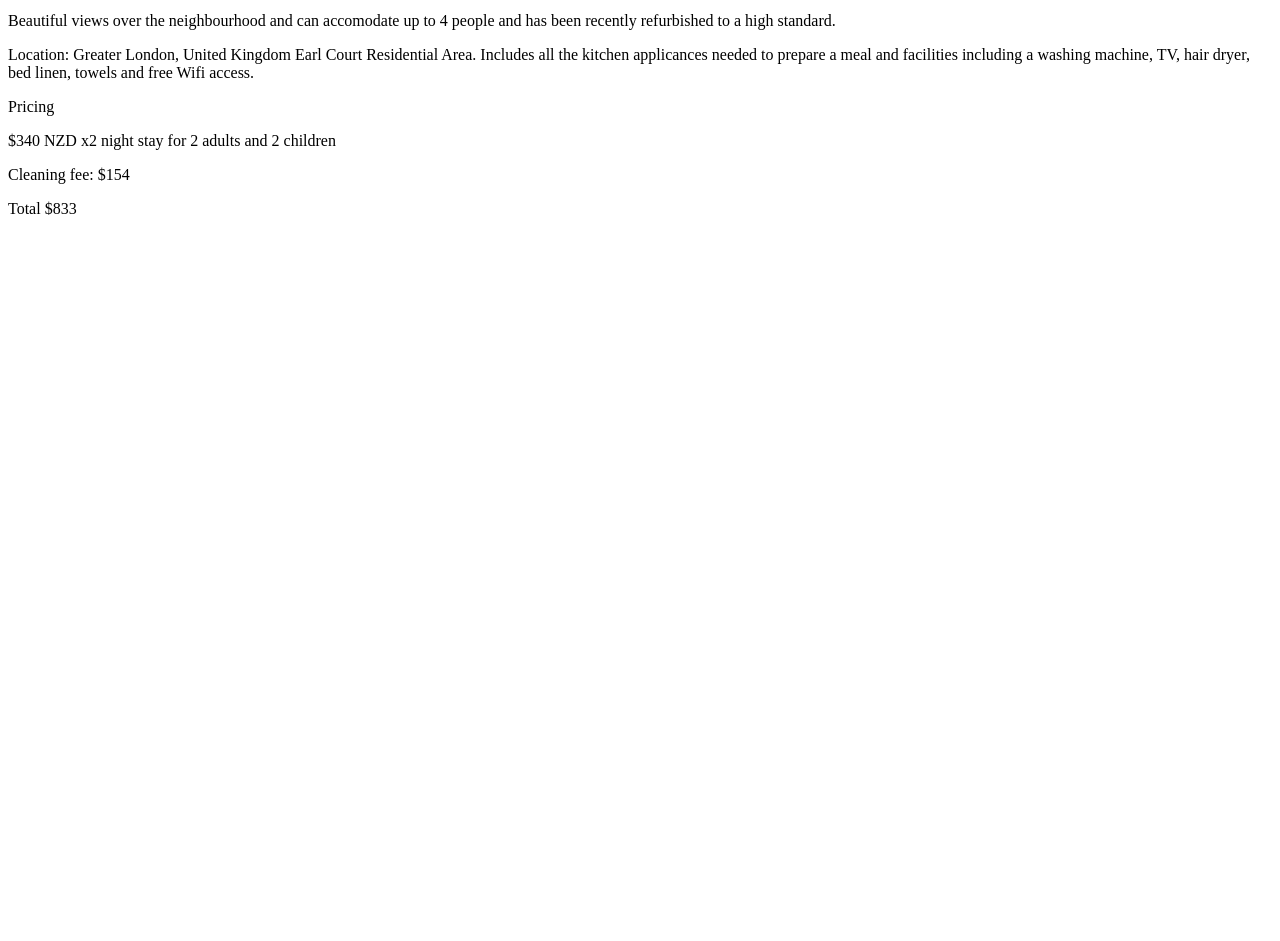
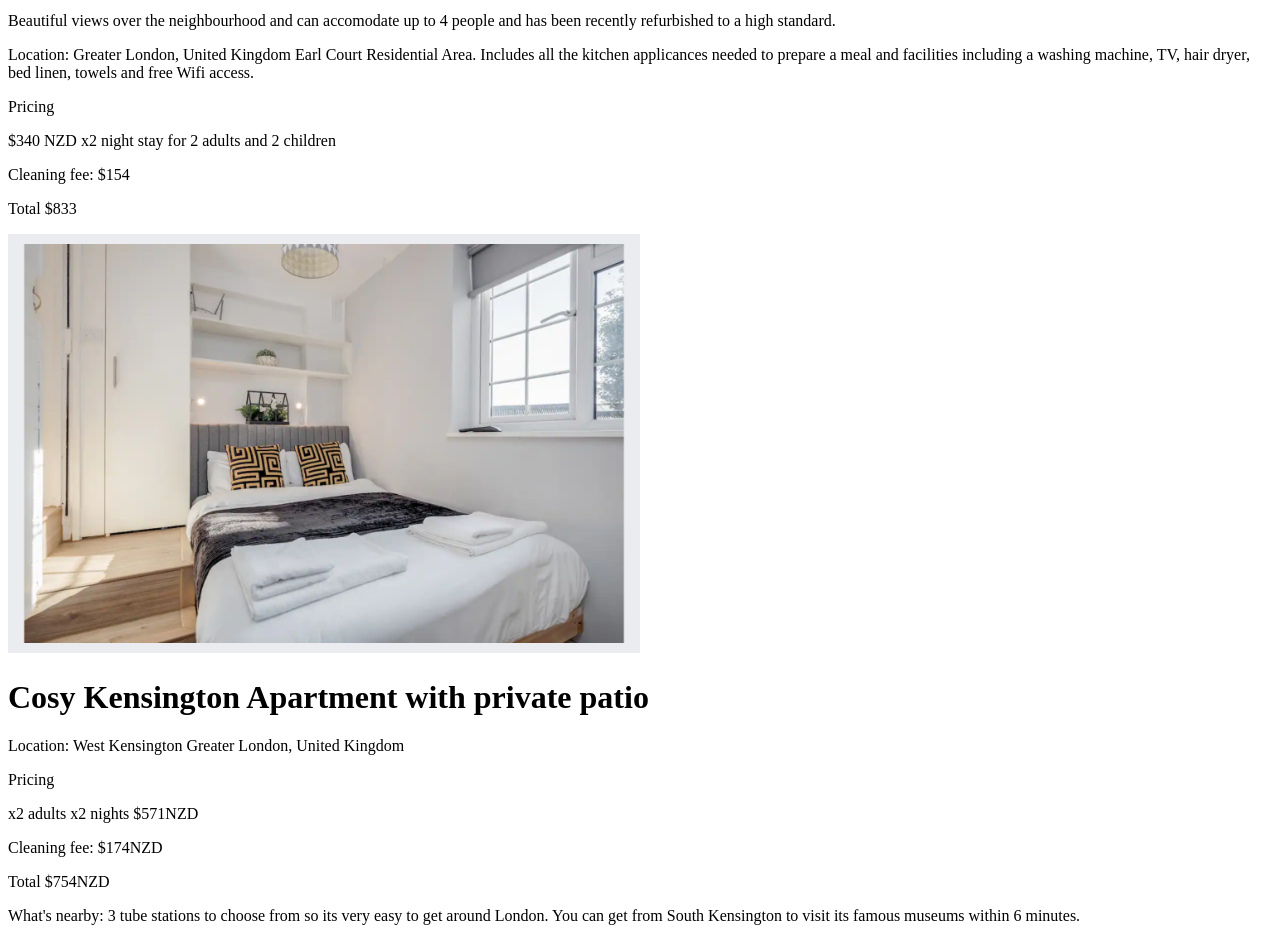
Before and after one commit to avanolan11/AvasTravelWebsite, a plain HTML site: page London.html in a window 1280 px wide. Shown: the part 500-1441 px from the top of the page. Before the commit the page ends 800 px from the top, so only its background shows below. Drawn offline with Linux system fonts and the light colour scheme.

Commit message:
option 2 description

```diff
--- a/London.html
+++ b/London.html
@@ -15,6 +15,19 @@
     <p> $340 NZD x2 night stay for 2 adults and 2 children </p>
     <p> Cleaning fee: $154 </p>
     <p> Total $833 </p>
+
+    <img src="London2.png" alt="Option 2" style width="50%;">
+    <div class="content">
+    <h1> Cosy Kensington Apartment with private patio </h1>
+    <p> Location: West Kensington Greater London, United Kingdom </p>
+
+    <p> Pricing</p>
+    <p> x2 adults x2 nights $571NZD </p>
+    <p> Cleaning fee: $174NZD </p>
+    <p> Total $754NZD </p>
+
+    <p> What's nearby: 3 tube stations to choose from so its very easy to get around London. You can get from South Kensington to visit its famous museums within 6 minutes. </p>
+    </div>
     </div>
 </head>
 </body>
```
Also changed, not shown: London2.png (added).
